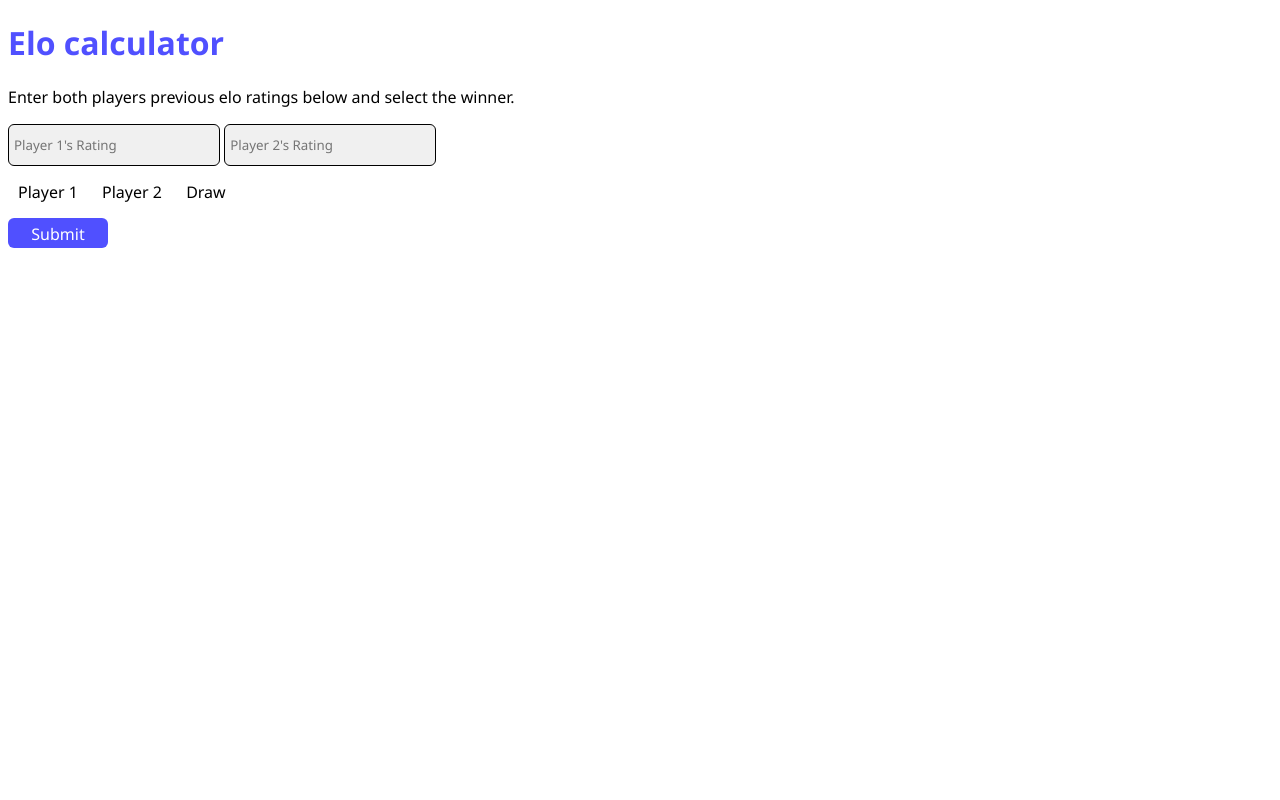
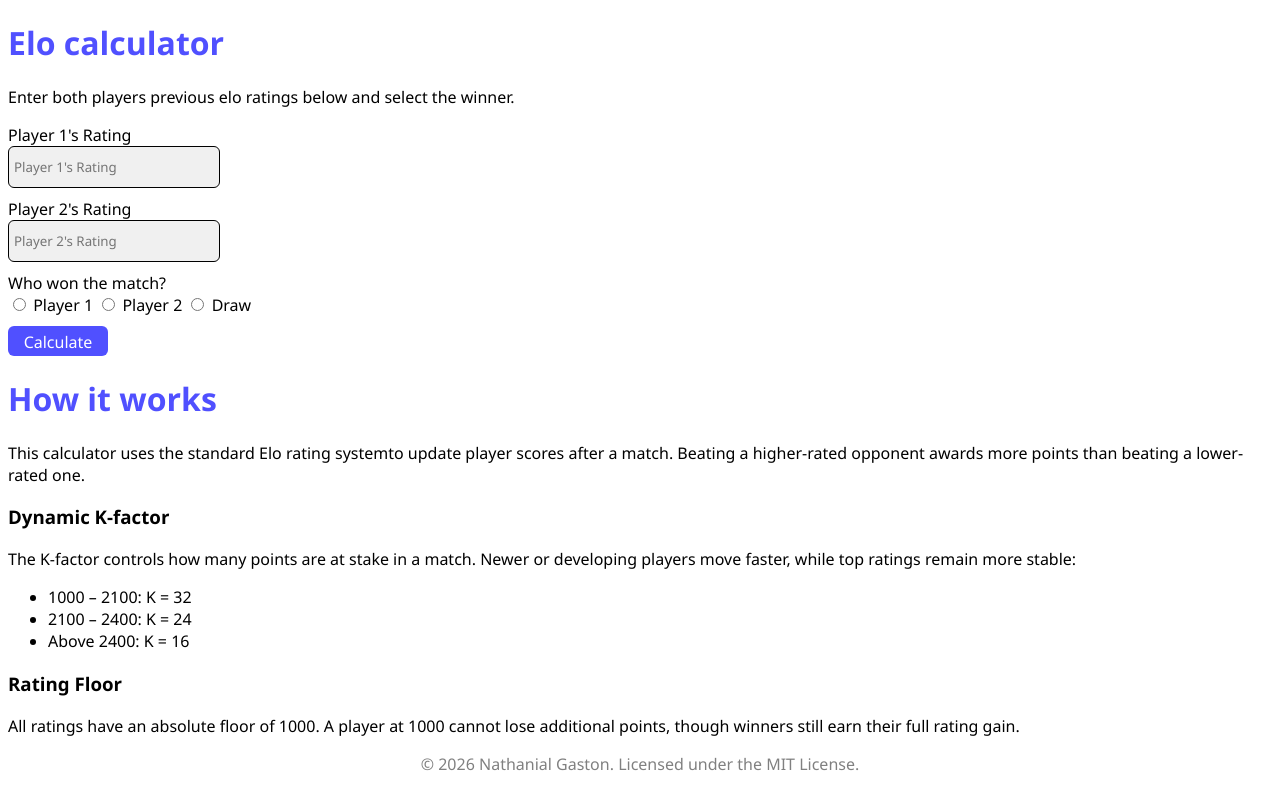
Before and after one commit to ncgaston15-ctrl/Elo-Calculator, a plain HTML site: page index.html in a window 1280 px wide. Drawn offline with Linux system fonts and the light colour scheme.

Commit message:
Refactor Elo calculator HTML structure and content
Updated the layout and content of the Elo calculator page, including form structure and added explanatory sections.

```diff
--- a/index.html
+++ b/index.html
@@ -1,9 +1,9 @@
 <!DOCTYPE html>
 
 <!--
-    Elo Calculator - index.html
-    Copyright (c) 2026 Nathanial Gaston
-    Licensed under the MIT License. See the LICENSE.txt file for details.
+    Elo-Calculator
+    Copyright (C) 2026 Nathanial Gaston
+    Licensed under the MIT license. See the LICENSE file for more details.
 -->
 
 <html>
@@ -15,41 +15,45 @@
     </head>
 
     <body>
+        <div class="container">
+            <div class="section">
                 <h1>Elo calculator</h1>
                 <p>Enter both players previous elo ratings below and select the winner.</p>
                 <form id="input">
+                    <label>Player 1's Rating</label><br>
                     <input
                         type="number"
                         class="text"
                         id="elo1"
                         placeholder="Player 1's Rating"
                         inputmode="numeric"
-                step="0.1"
-                min="1000">
+                        step="0.1"><br>
+                    <label>Player 2's Rating</label><br>
                     <input
                         type="number"
                         class="text"
                         id="elo2"
                         placeholder="Player 2's Rating"
                         inputmode="numeric"
-                step="0.1"
-                min="1000"><br>
-            <label class="option">
+                        step="0.1"><br>
+                    <label>Who won the match?</label><br>
+                    <div class="options">
+                        <label>
                             <input type="radio" name="winLose" value="win">
                             <span>Player 1</span>
                         </label>
-            <label class="option">
+                        <label>
                             <input type="radio" name="winLose" value="lose">
                             <span>Player 2</span>
                         </label>
-            <label class="option">
+                        <label>
                             <input type="radio" name="winLose" value="draw">
                             <span>Draw</span>
-            </label><br>
-            <input class="submit" type="submit">
+                        </label>
+                    </div>
+                    <input class="submit" type="submit" value="Calculate">
                 </form>
                 <p id="message"></p>
-
                 <table id="output" class="hidden">
                     <thead>
                         <tr>
@@ -71,11 +75,29 @@
                         </tr>
                         <tr>
                             <td>New Rating</td>
-                    <td id="output1"></td>
-                    <td id="output2"></td>
+                            <td class="newRating" id="output1"></td>
+                            <td class="newRating" id="output2"></td>
                         </tr>
                     </tbody>
                 </table>
+            </div>
+
+            <div class="section">
+                <h1>How it works</h1>
+                <p>This calculator uses the standard Elo rating systemto update player scores after a match. Beating a higher-rated opponent awards more points than beating a lower-rated one.</p>
+                <h3>Dynamic K-factor</h3>
+                <p>The K-factor controls how many points are at stake in a match. Newer or developing players move faster, while top ratings remain more stable:</p>
+                <ul>
+                    <li>1000 – 2100: K = 32</li>
+                    <li>2100 – 2400: K = 24</li>
+                    <li>Above 2400: K = 16</li>
+                </ul>
+                <h3>Rating Floor</h3>
+                <p>All ratings have an absolute floor of 1000. A player at 1000 cannot lose additional points, though winners still earn their full rating gain.</p>
+            </div>
+        </div>
+
+        <p style="color: grey; text-align: center;">&copy; 2026 Nathanial Gaston. Licensed under the MIT License.</p>
 
         <script src="script.js"></script>
     </body>
```
Lines whose indentation alone changed are shown as unchanged.
